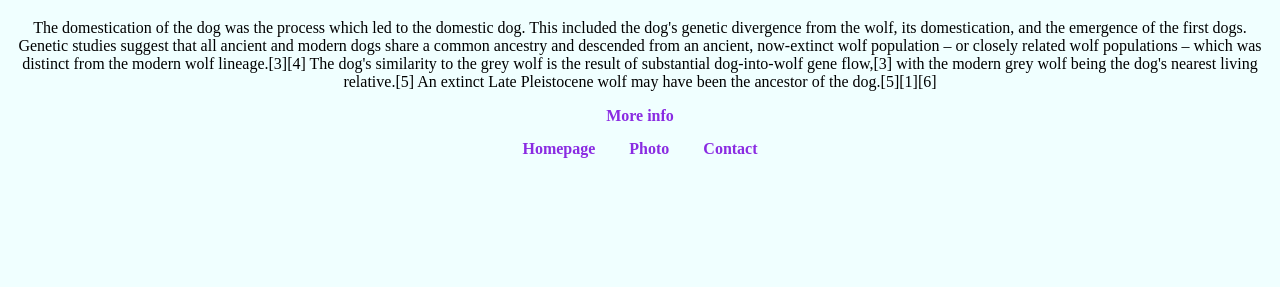
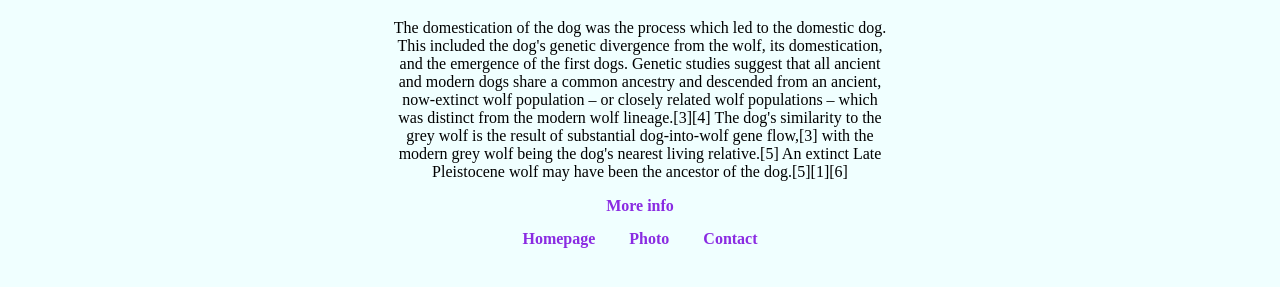
Before and after one commit to TZR71/Multiple-page-hosting, a plain HTML site: page index.html in a window 1280 px wide. Shown: the part 61-348 px from the top of the page. Drawn offline with Linux system fonts and the light colour scheme.

Commit message:
added some styling, a div-container

```diff
--- a/index.html
+++ b/index.html
@@ -7,6 +7,7 @@
     <link rel="stylesheet" href="/src/styles.css">
   </head>
   <body>
+    <div class="container">
     <h1>Did you know this about dogs?</h1>
 
     <p>
@@ -29,5 +30,6 @@
     <a href="/photo.html">Photo</a>
     <a href="/contact.html">Contact</a>
     </footer>
+    </div>
   </body>
 </html>
--- a/src/styles.css
+++ b/src/styles.css
@@ -1,6 +1,10 @@
 body {
   background-color: azure;
   text-align: center;
+}
+.container{
+    margin: auto;
+    max-width: 500px;
 }
 
 a {
```
